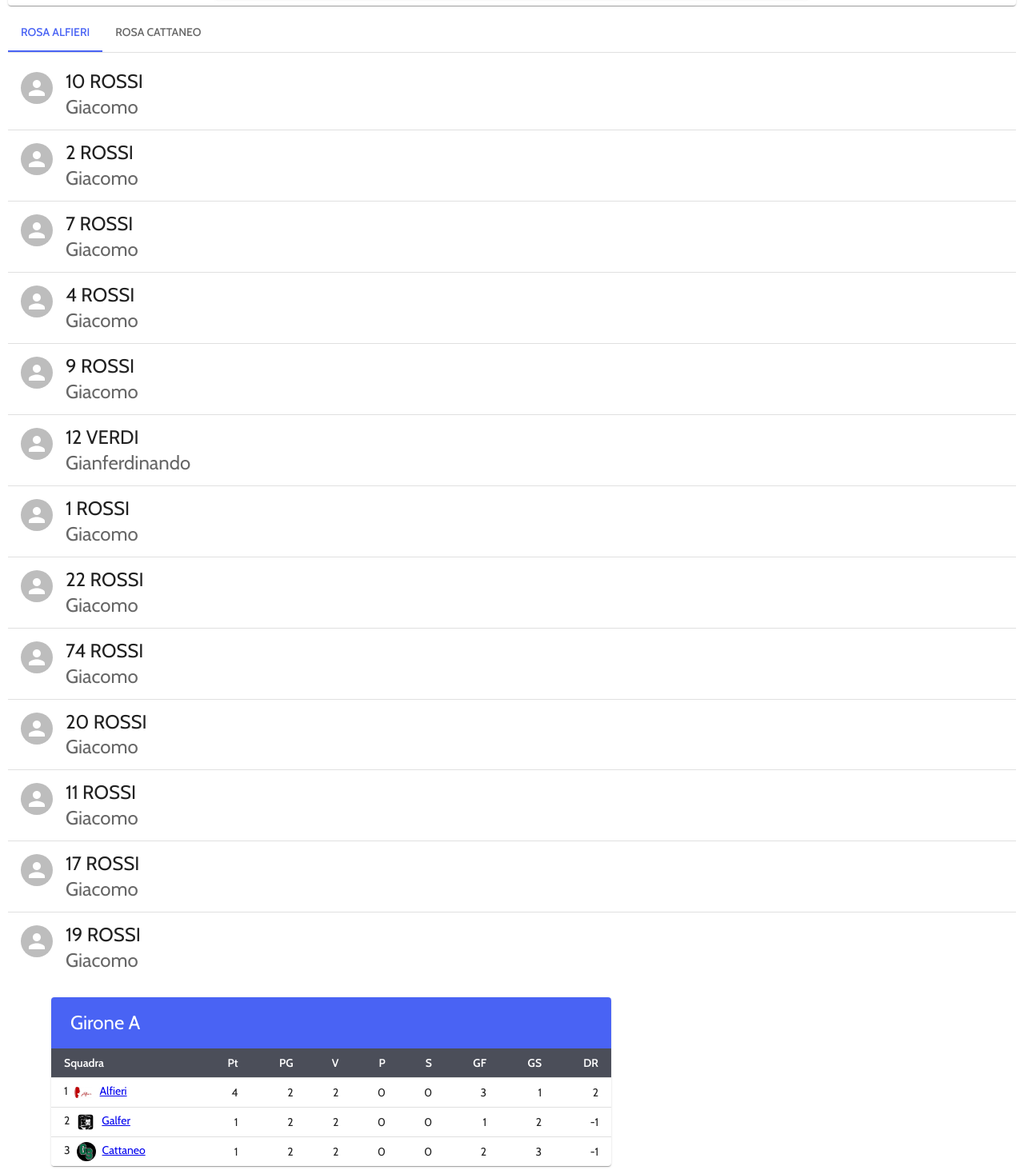
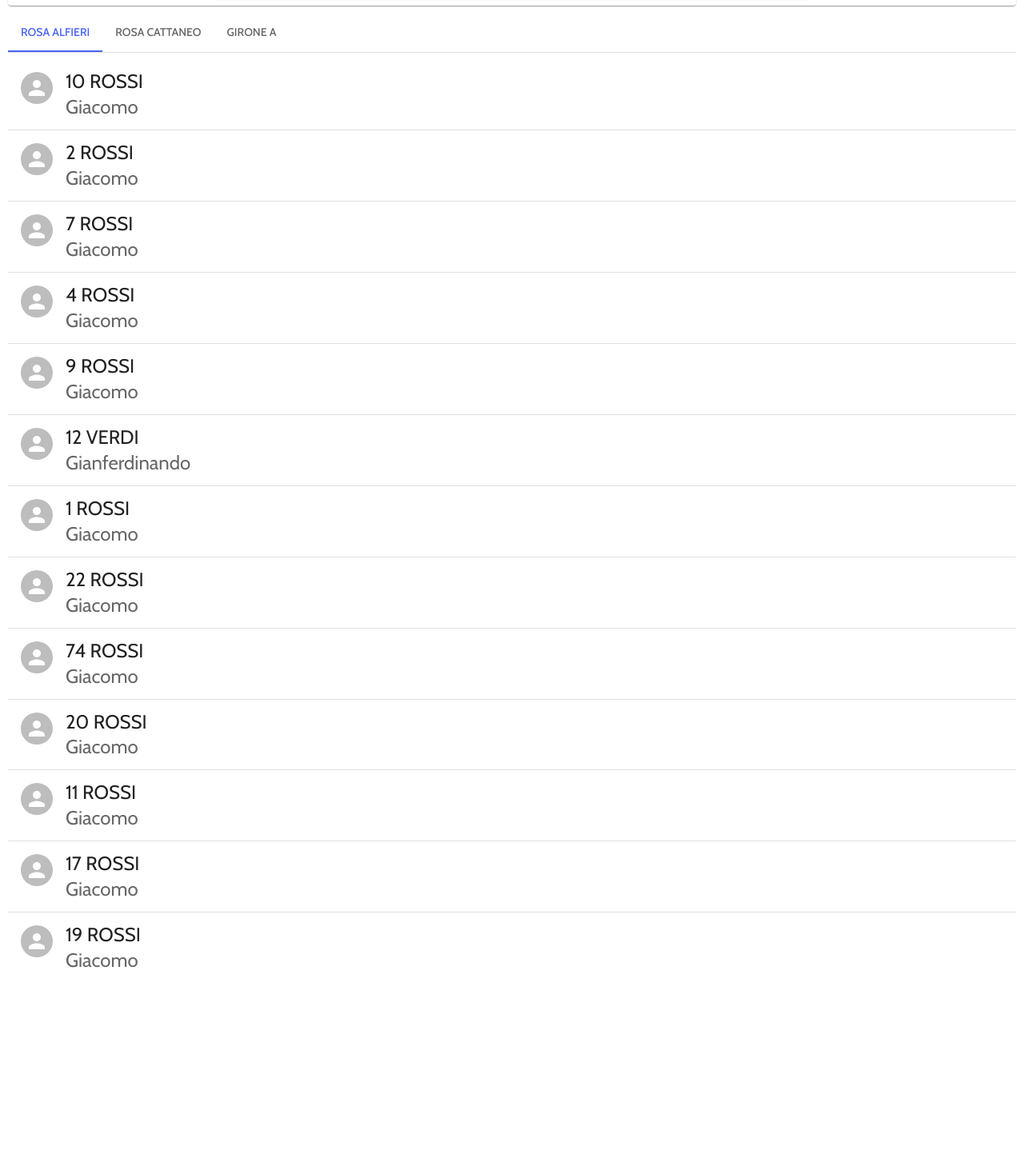
Before and after one commit to molecup/mole-frontend, a Next.js app in the folder mole-frontend/: page /match/1 in a window 1280 px wide. Shown: the part 268-1736 px from the top of the page at 80% size. After the commit the page ends 1515 px from the top, so only its background shows below. Built offline with nearby package versions, Linux system fonts and the light colour scheme.

Commit message:
standing table in tabs in match page

```diff
--- a/mole-frontend/src/app/match/[slug]/page.js
+++ b/mole-frontend/src/app/match/[slug]/page.js
@@ -59,12 +59,7 @@ export default function MatchPage({params}){
                 teamB = {dataExample.teamB}
                 league = {dataExample.league}
             />
-            <Container>
-                <StandingTable
-                    title = {dataExample.league.name}
-                    small
-                />
-            </Container>
+
         </>
     );
 }
--- a/mole-frontend/src/app/match/[slug]/tabs.js
+++ b/mole-frontend/src/app/match/[slug]/tabs.js
@@ -10,6 +10,8 @@ import Tabs from '@mui/material/Tabs';
 import Tab from '@mui/material/Tab';
 import Typography from '@mui/material/Typography';
 import Box from '@mui/material/Box';
+import StandingTable from '@/components/standingTable';
+
 
 
 export default function MatchTabs(props) {
@@ -22,9 +24,10 @@ export default function MatchTabs(props) {
   return (
     <Box sx={{ margin: '10px' }}>
       <Box sx={{ borderBottom: 1, borderColor: 'divider' }}>
-        <Tabs value={value} onChange={handleChange} aria-label="tab rose">
+        <Tabs value={value} onChange={handleChange} aria-label="tab rose" variant="scrollable" scrollButtons="auto">
           <Tab label={"Rosa " + props.teamA.name} {...a11yProps(0)} />
           <Tab label={"Rosa " + props.teamB.name} {...a11yProps(1)} />
+          <Tab label={props.league.name} {...a11yProps(2)} />
         </Tabs>
       </Box>
       <CustomTabPanel value={value} index={0}>
@@ -32,6 +35,9 @@ export default function MatchTabs(props) {
       </CustomTabPanel>
       <CustomTabPanel value={value} index={1}>
         <PlayerList playerList={props.teamB.playerList} />
+      </CustomTabPanel>
+      <CustomTabPanel value={value} index={2}>
+        <StandingTable title={props.league.name} />
       </CustomTabPanel>
     </Box>
   );
@@ -57,7 +63,7 @@ function CustomTabPanel(props) {
     >
       {value === index && (
         <Box>
-          { children }
+          {children}
         </Box>
       )}
     </div>
```
